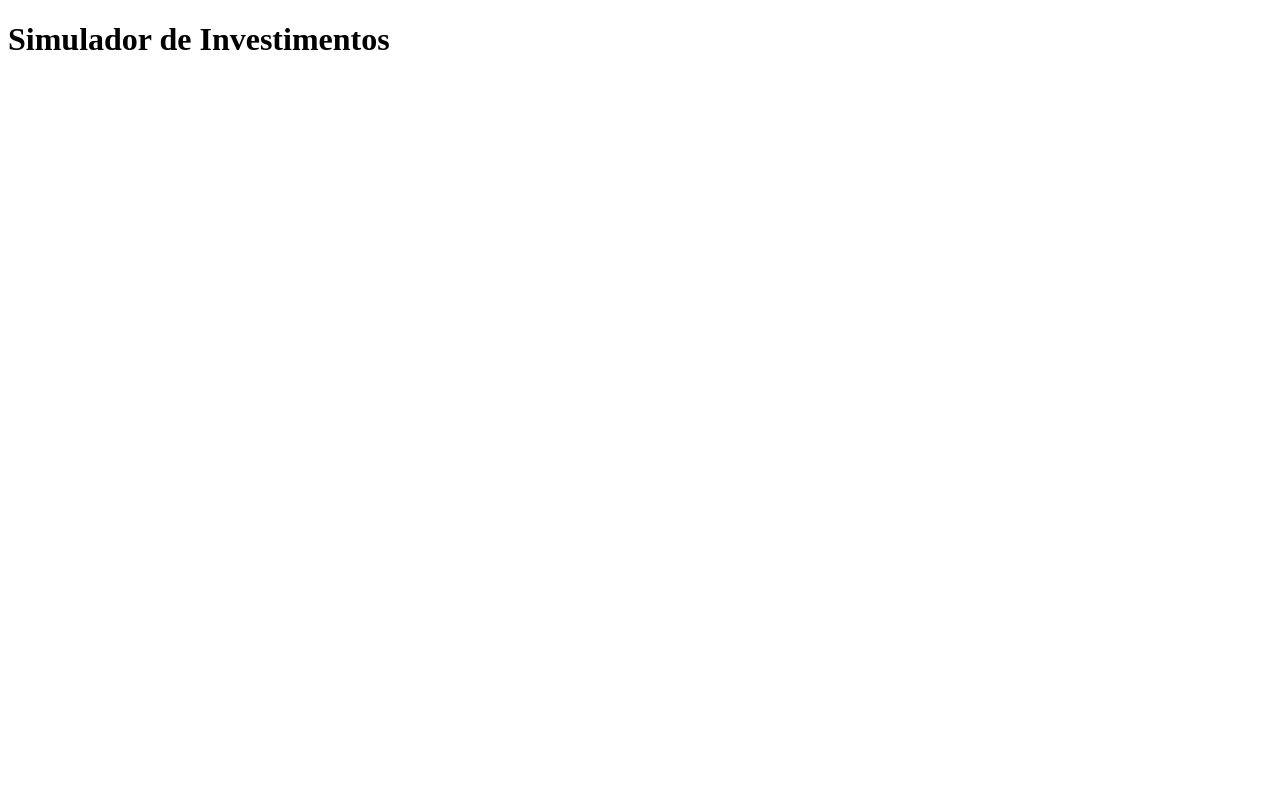
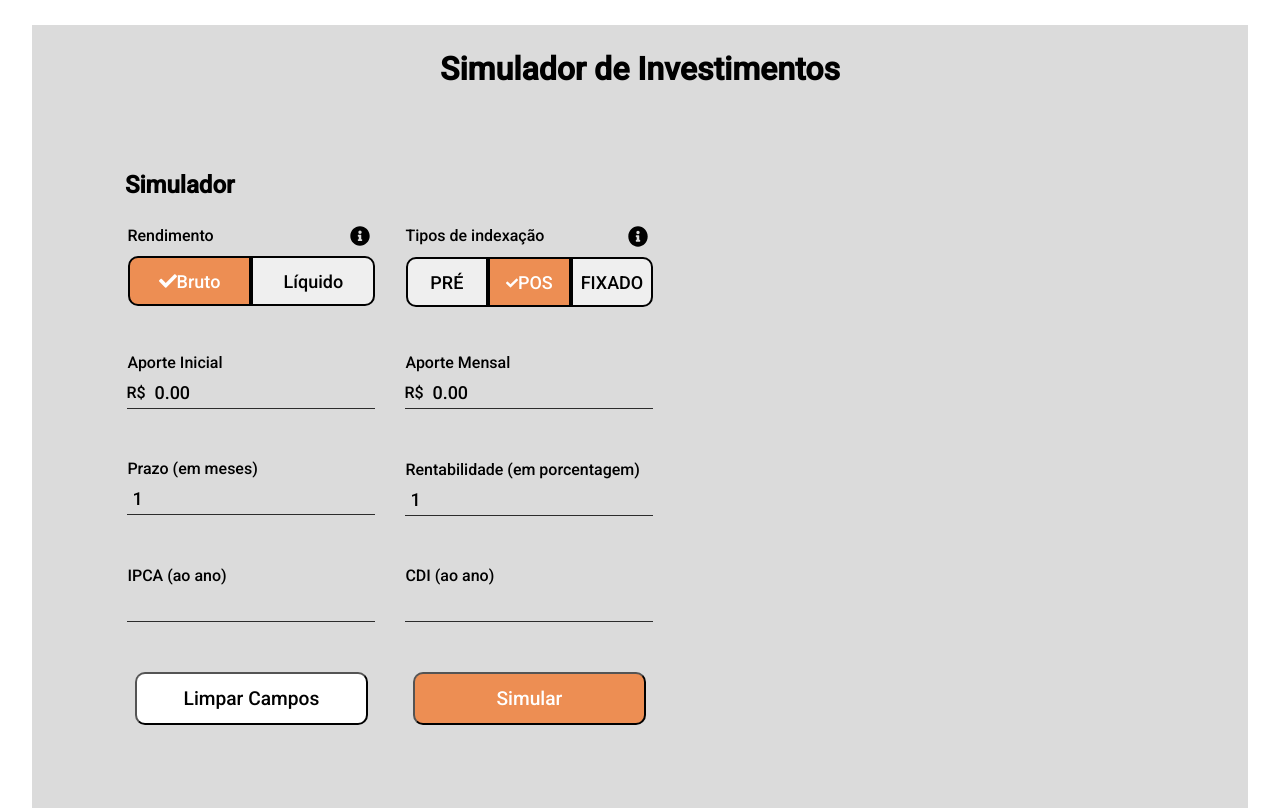
Before and after one commit to rodolfoserralha/calculadora-investimentos, a React (Create React App) app in the folder frontend/: page / in a window 1280 px wide. Built offline with nearby package versions, Linux system fonts and the light colour scheme; no server answers.

Commit message:
Feat: add css to formulary, icons

```diff
--- a/frontend/src/App.css
+++ b/frontend/src/App.css
@@ -1,38 +1,186 @@
-.App {
-  text-align: center;
+@import url('https://fonts.googleapis.com/css2?family=Roboto:wght@300;500&display=swap');
+
+* {
+  font-family: 'Roboto', sans-serif;
+  margin: 0;
+  padding: 0;
 }
 
-.App-logo {
-  height: 40vmin;
-  pointer-events: none;
+#root {
+  background-color: rgb(219, 219, 219);
+  display: flex;
+  flex-wrap: wrap;
+  flex-direction: column;
+  margin: auto;
+  margin-top: 25px;
+  min-height: 90vh;
+  width: 95%;
 }
 
-@media (prefers-reduced-motion: no-preference) {
-  .App-logo {
-    animation: App-logo-spin infinite 20s linear;
-  }
+#left-forms-container {
+  width: 100%;
 }
 
-.App-header {
-  background-color: #282c34;
-  min-height: 100vh;
+.title {
+  align-self: center;
+}
+
+.forms-container {
+  display: flex;
+  flex-wrap: wrap;
+  flex-direction: column;
+  height: 600px;
+  justify-content: space-around;
+  margin: 10px;
+  position: relative;
+  width: 50%;
+}
+
+.initial-input {
+  background: transparent;
+  border: none;
+  box-shadow: 0 0.05rem 0 0 #000;
+  box-sizing: border-box;
+  display: block;
+  font-family: 'Roboto', sans-serif;
+  font-size: large;
+  margin: 5px;
+  outline: none;
+  padding: 5px;
+  padding-left: 27px !important;
+}
+
+.inputs {
+  background: transparent;
+  border: none;
+  box-shadow: 0 0.05rem 0 0 #000;
+  box-sizing: border-box;
+  display: block;
+  font-family: 'Roboto', sans-serif;
+  font-size: large;
+  margin: 5px;
+  outline: none;
+  padding: 5px;
+}
+
+.span-name {
+  margin-left: 5px;
+}
+
+#label-initial {
+  margin-left: 4px;
+  margin-top: 30px;
+  position: absolute;
+}
+
+#label-initial-percent {
+  font-size: large;
+  margin-left: 29px;
+  margin-top: 25px;
+  position: absolute;
+}
+
+.input-container {
   display: flex;
   flex-direction: column;
+}
+
+.btn-forms {
+  align-self: center;
+  background-color: white;
+  border-radius: 10px;
+  font-size: larger;
+  padding: 5%;
+  width: 90%;
+}
+
+.upright-btns {
   align-items: center;
+  border: 2px solid black;
+  border-radius: 10px 0px 0px 10px;
+  display: flex;
+  font-size: large;
+  height: 50px;
   justify-content: center;
-  font-size: calc(10px + 2vmin);
+  margin-top: 10px;
+  width: 48%;
+}
+
+.upleft-btns {
+  align-items: center;
+  border: 2px solid black;
+  border-radius: 0px 10px 10px 0px;
+  display: flex;
+  font-size: large;
+  height: 50px;
+  justify-content: center;
+  margin-top: 10px;
+  width: 48%;
+}
+
+#icon {
+  margin-right: 10px;
+  width: 8%;
+}
+
+#income-container {
+  display: flex;
+  flex-wrap: nowrap;
+  justify-content: space-between;
+}
+
+#simulator-text {
+  margin-bottom: -20px;
+  margin-left: 2.5px;
+}
+
+.up-btns {
+  display: flex;
+  justify-content: center;
+}
+
+.checked {
+  background-color: #ED8E53;
   color: white;
 }
 
-.App-link {
-  color: #61dafb;
+.fix-btn {
+  border: 2px solid black;
+  border-radius: 0px 10px 10px 0px;
+  font-size: large;
+  height: 50px;
+  margin-top: 10px;
+  width: 32%;
 }
 
-@keyframes App-logo-spin {
-  from {
-    transform: rotate(0deg);
-  }
-  to {
-    transform: rotate(360deg);
-  }
+.pre-btn {
+  border: 2px solid black;
+  border-radius: 10px 0px 0px 10px;
+  font-size: large;
+  height: 50px;
+  margin-top: 10px;
+  width: 32%;
 }
+
+.pos {
+  border: 2px solid black;
+  font-size: large;
+  height: 50px;
+  margin-top: 10px;
+  width: 32%;
+}
+
+#left-forms {
+  display: flex;
+  margin: 50px;
+  width: 45%;
+}
+
+#white-space-div {
+  height: 9px;
+}
+
+.check-icon {
+  filter: invert(100%) sepia(100%) saturate(0%) hue-rotate(85deg) brightness(103%) contrast(100%);
+  width: 15%;
+}
--- a/frontend/src/App.js
+++ b/frontend/src/App.js
@@ -1,9 +1,17 @@
 import './App.css';
+import SimulatorLeft from './components/LeftFormulary';
+import SimulatorRight from './components/RightFormulary';
 
 function App() {
   return (
     <div id="root">
       <h1 className="title">Simulador de Investimentos</h1>
+      <div id="left-forms-container">
+        <div id="left-forms">
+          <SimulatorLeft />
+          <SimulatorRight />
+        </div>
+      </div>
     </div>
   );
 }
```
Also changed, not shown: frontend/src/images/check-solid.svg (added), frontend/src/images/info-circle-solid (1).svg (added).
